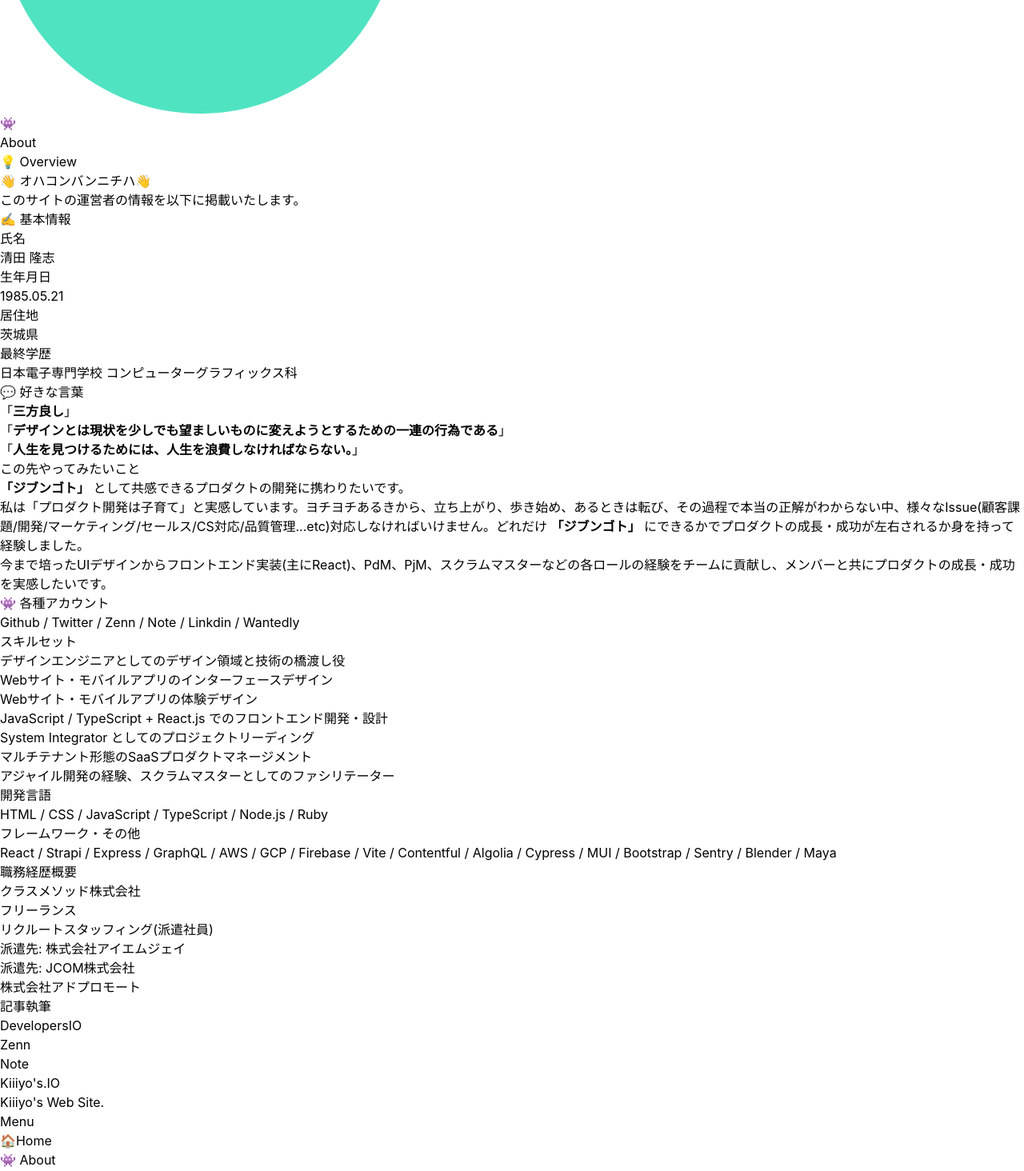
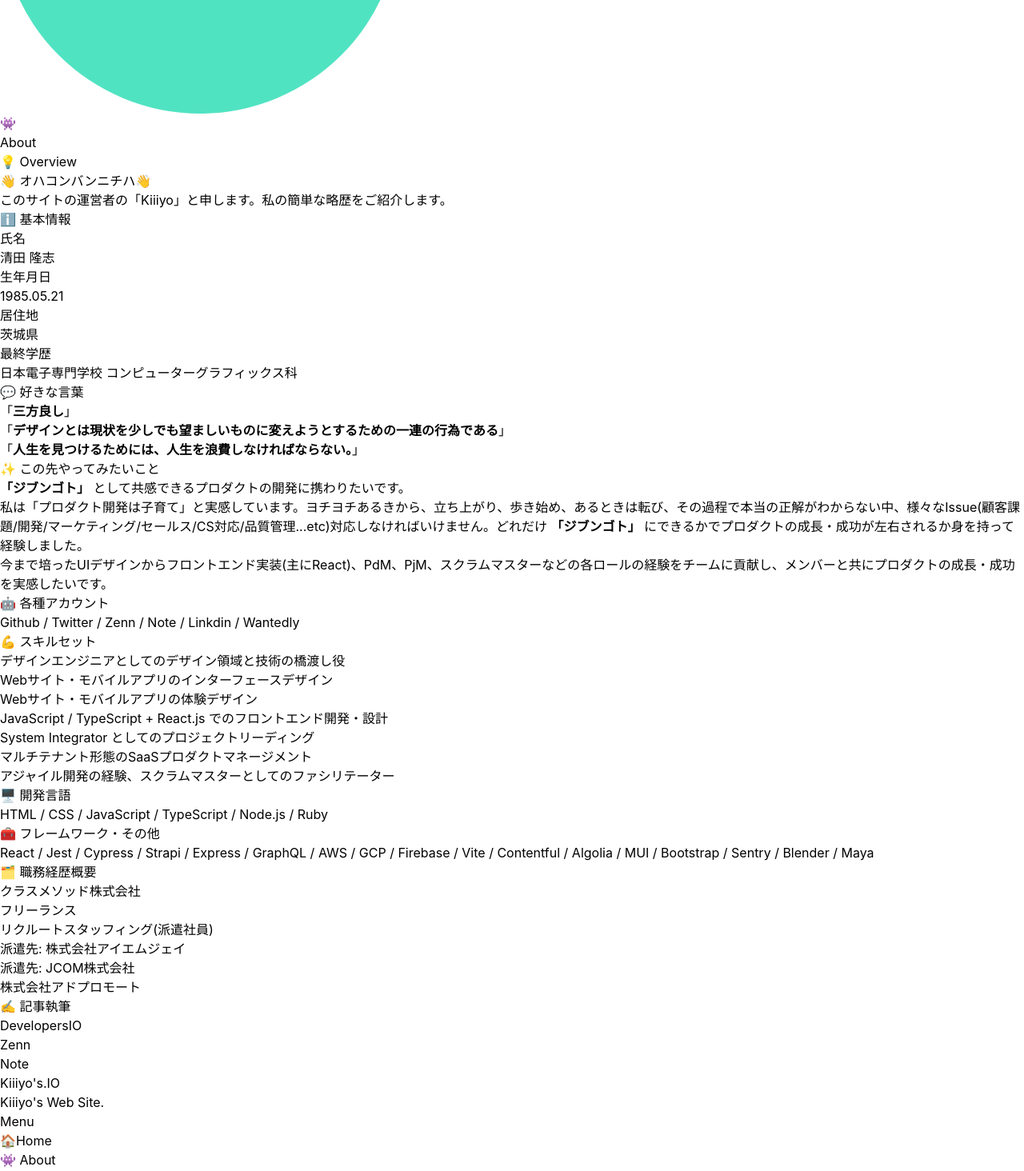
Before and after one commit to kiiiyo/kiiiyo.io, a Next.js app: page /about in a window 1280 px wide. Shown: the part 1778-3242 px from the top of the page at 80% size. Built offline with nearby package versions, Linux system fonts and the light colour scheme.

Commit message:
:lipstick: update page contents

```diff
--- a/src/documents/about.ts
+++ b/src/documents/about.ts
@@ -2,9 +2,9 @@ export const document = `
 # 💡 Overview
 
 👋 オハコンバンニチハ👋
-このサイトの運営者の情報を以下に掲載いたします。
+このサイトの運営者の「Kiiiyo」と申します。私の簡単な略歴をご紹介します。
 
-## ✍️ 基本情報
+## ℹ️ 基本情報
 
 - 氏名
   - 清田 隆志
@@ -21,7 +21,7 @@ export const document = `
 - 「**デザインとは現状を少しでも望ましいものに変えようとするための一連の行為である**」
 - 「**人生を見つけるためには、人生を浪費しなければならない。**」
 
-## この先やってみたいこと
+## ✨ この先やってみたいこと
 
 **「ジブンゴト」** として共感できるプロダクトの開発に携わりたいです。
 
@@ -31,12 +31,12 @@ export const document = `
 
 今まで培ったUIデザインからフロントエンド実装(主にReact)、PdM、PjM、スクラムマスターなどの各ロールの経験をチームに貢献し、メンバーと共にプロダクトの成長・成功を実感したいです。
 
-## 👾 各種アカウント
+## 🤖 各種アカウント
 
 [Github](https://github.com/kiiiyo) / [Twitter](https://twitter.com/kiiiyo) / [Zenn](https://zenn.dev/kiiiyo) / [Note](https://note.com/kiiiyo) / [Linkdin](https://www.linkedin.com/in/kiyota-takashi-95609222b/)
 / [Wantedly](https://www.wantedly.com/id/takashi_kiyota_jp)
 
-## スキルセット
+## 💪 スキルセット
 
 - デザインエンジニアとしてのデザイン領域と技術の橋渡し役
 - Webサイト・モバイルアプリのインターフェースデザイン
@@ -46,17 +46,17 @@ export const document = `
 - マルチテナント形態のSaaSプロダクトマネージメント
 - アジャイル開発の経験、スクラムマスターとしてのファシリテーター
 
-## 開発言語
+## 🖥️ 開発言語
 
 HTML / CSS / JavaScript / TypeScript / Node.js / Ruby
 
-## フレームワーク・その他
+## 🧰 フレームワーク・その他
 
 
-React / Strapi / Express / GraphQL / AWS / GCP / Firebase / Vite / Contentful / Algolia / Cypress / MUI / Bootstrap / Sentry / Blender / Maya
+React / Jest / Cypress / Strapi / Express / GraphQL / AWS / GCP / Firebase / Vite / Contentful / Algolia / MUI / Bootstrap / Sentry / Blender / Maya
 
 
-## 職務経歴概要
+## 🗂️ 職務経歴概要
 
 - クラスメソッド株式会社
 - フリーランス
@@ -66,7 +66,7 @@ React / Strapi / Express / GraphQL / AWS / GCP / Firebase / Vite / Contentful /
 - 株式会社アドプロモート
 
 
-## 記事執筆
+## ✍️ 記事執筆
 
 - [DevelopersIO](https://dev.classmethod.jp/author/kiyota-takashi/)
 - [Zenn](https://zenn.dev/kiiiyo)
```
